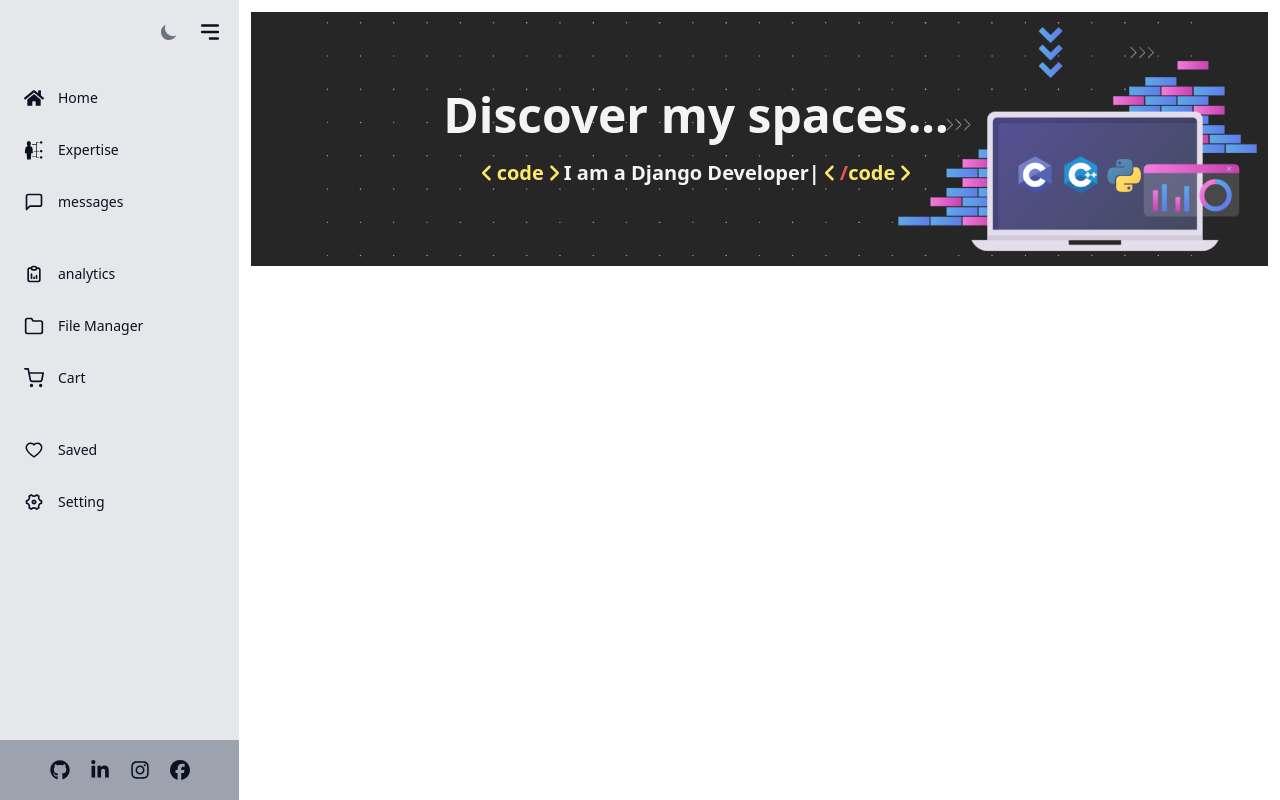
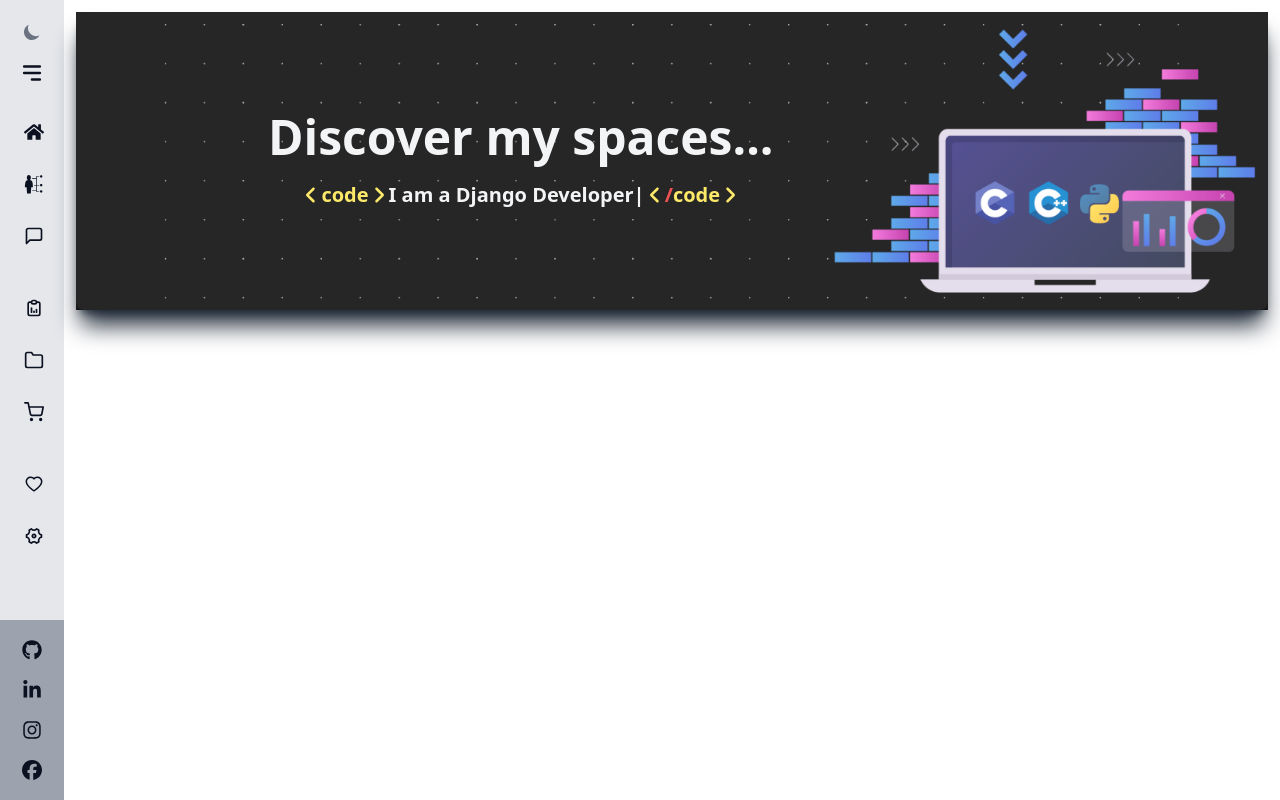
Before and after one commit to tanzid64/my-portfolio, a React (Vite) app: page / in a window 1280 px wide. Built offline with nearby package versions, Linux system fonts and the light colour scheme.

Commit message:
Sidebar toggle updated for sm device

```diff
--- a/src/Components/Header/Intro.jsx
+++ b/src/Components/Header/Intro.jsx
@@ -4,11 +4,16 @@ import { FaAngleLeft, FaAngleRight } from "react-icons/fa6";
 
 const Intro = () => {
   return (
-    <div className="relative">
+    <div
+      className="relative hover:border-[3px] border-gray-600
+            rounded-lg  transition-all duration-300
+            ease-in-out cursor-pointer shadow-xl
+            shadow-gray-800"
+    >
       <img
         src={background}
         alt=""
-        className="h-auto min-w-full opacity-85 dark:opacity-100"
+        className="h-auto min-w-full opacity-85 dark:opacity-100 "
       />
       <div className="absolute inset-0 flex ml-5 lg:ml-48 md:ml-32 items-center">
         <div className="text-center ">
--- a/src/Components/Home/SideBar/Nav.jsx
+++ b/src/Components/Home/SideBar/Nav.jsx
@@ -6,7 +6,7 @@ import NavFooter from "./NavFooter";
 import { menus } from "./Data/NavMenu";
 
 const Nav = () => {
-  const [open, setOpen] = useState(true);
+  const [open, setOpen] = useState(false);
   return (
     <div
       className={`bg-gray-200 dark:bg-cardDark min-h-screen text-primaryDark dark:text-gray-100 ${
@@ -22,7 +22,7 @@ const Nav = () => {
         <DarkThemeToggle className="hover:bg-gray-200" />
         <HiMenuAlt3
           size={26}
-          className="cursor-pointer "
+          className={`cursor-pointer hidden md:block`}
           onClick={() => setOpen(!open)}
         />
       </div>
@@ -61,7 +61,6 @@ const Nav = () => {
       <div className="absolute bottom-0 left-0 bg-gray-400 dark:bg-slate-800 w-full">
         <NavFooter open={open} />
       </div>
-
     </div>
   );
 };
```
Lines whose indentation alone changed are shown as unchanged.
